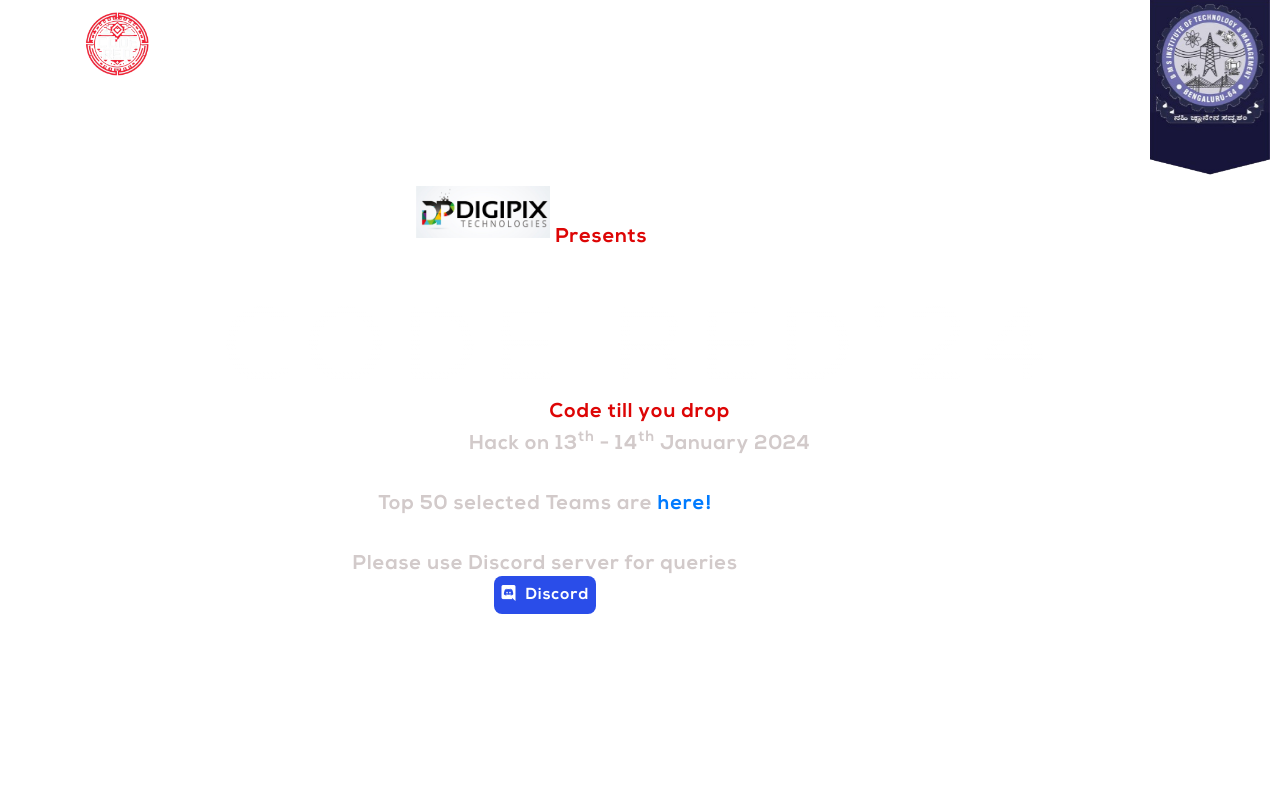
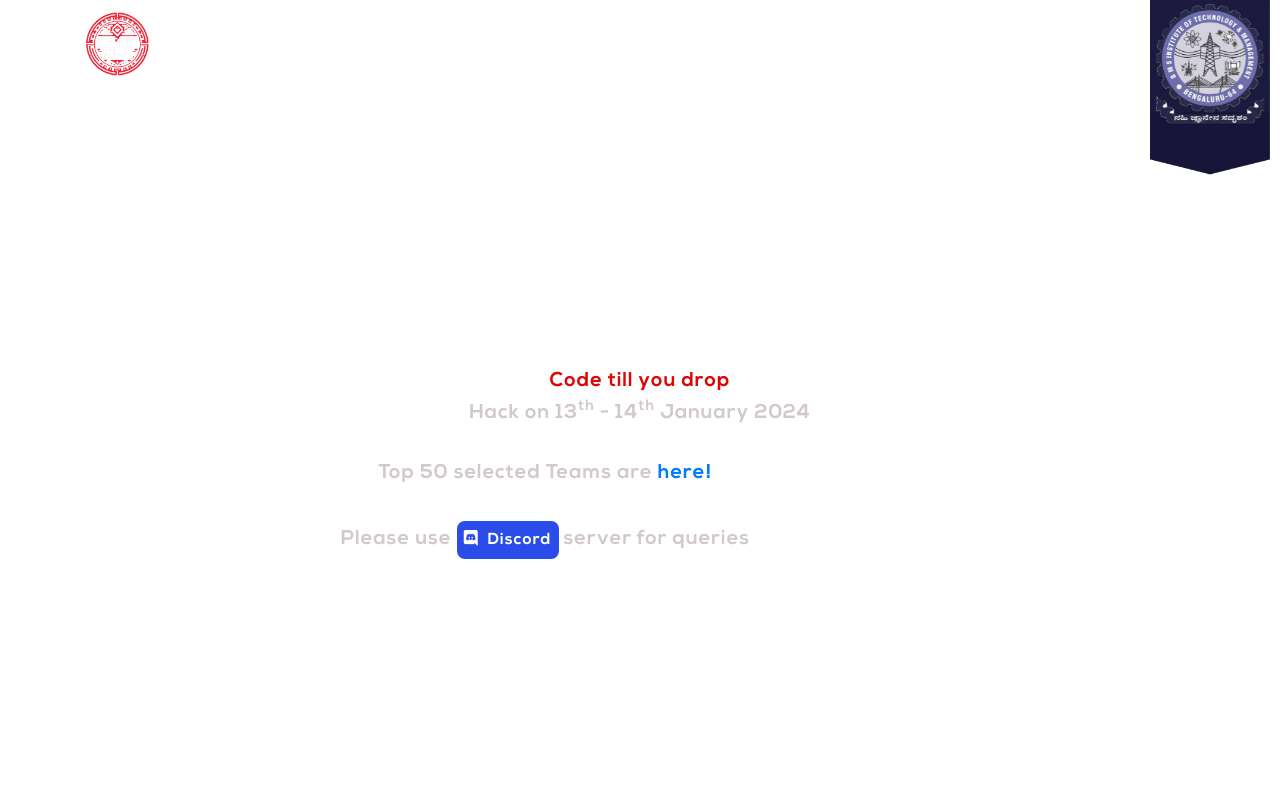
Before and after one commit to ecell-bmsit/codered, a website with bundled scripts: page index.html in a window 1280 px wide. Shown: the top 797 px of the page. Built offline with nearby package versions, Linux system fonts and the light colour scheme.

Commit message:
fixed discord button

```diff
--- a/css/custom.css
+++ b/css/custom.css
@@ -805,7 +805,7 @@ p {
 .sponsors-img2 {
   width: 15%;
   height: 25%;
-  margin: 2rem;
+  margin: 4rem;
   margin-bottom: 1rem;
   vertical-align: middle;
 }
--- a/index.html
+++ b/index.html
@@ -84,17 +84,17 @@
 		<div class="masthead">
 			<div class="container d-flex h-100 align-items-center">
 			  <div class="mx-auto text-center no-select pt-3">
-				<h2 class="mx-auto sub-heading responsive-subtitle text-md-left"><img src="img/Digipix_long.jpeg" alt="Title Sponsor" class="image-class"> Presents</h2>
+
 				<h1 class="mx-auto my-0 title-text responsive-title">CODE RED'24</h1>
-				<!-- <br><br> -->
+				<br>
 				<h2 class="mx-auto sub-heading responsive-subtitle">Code till you drop</h2>
 				<h2 class="orange mx-auto mt-2 mb-1 sub-heading responsive-heading">Hack on 13<sup>th</sup> - 14<sup>th</sup> January 2024</h2>
 				<br>
 				<h2 class="orange mt-2 mb-1 sub-heading">Top 50 selected Teams are <strong><a href="selected.html">here!</a></strong></h2>
 				<br>
-				<h2 class="orange mt-2 mb-1 sub-heading"> Please use Discord server for queries<a href="https://discord.gg/HQSx39m5" class="register-button">
+				<h2 class="orange mt-2 mb-1 sub-heading"> Please use <a href="https://discord.gg/HQSx39m5" class="register-button">
 					<i class="fab fa-discord" style="font-style: normal;"></i>&nbsp;Discord
-				</a></a></strong></h2>
+				</a> server for queries</a></strong></h2>
 
 				<h2 class="white mx-auto mt-2 mb-3 sub-heading responsive-heading"></h2>
 			  </div>
```
